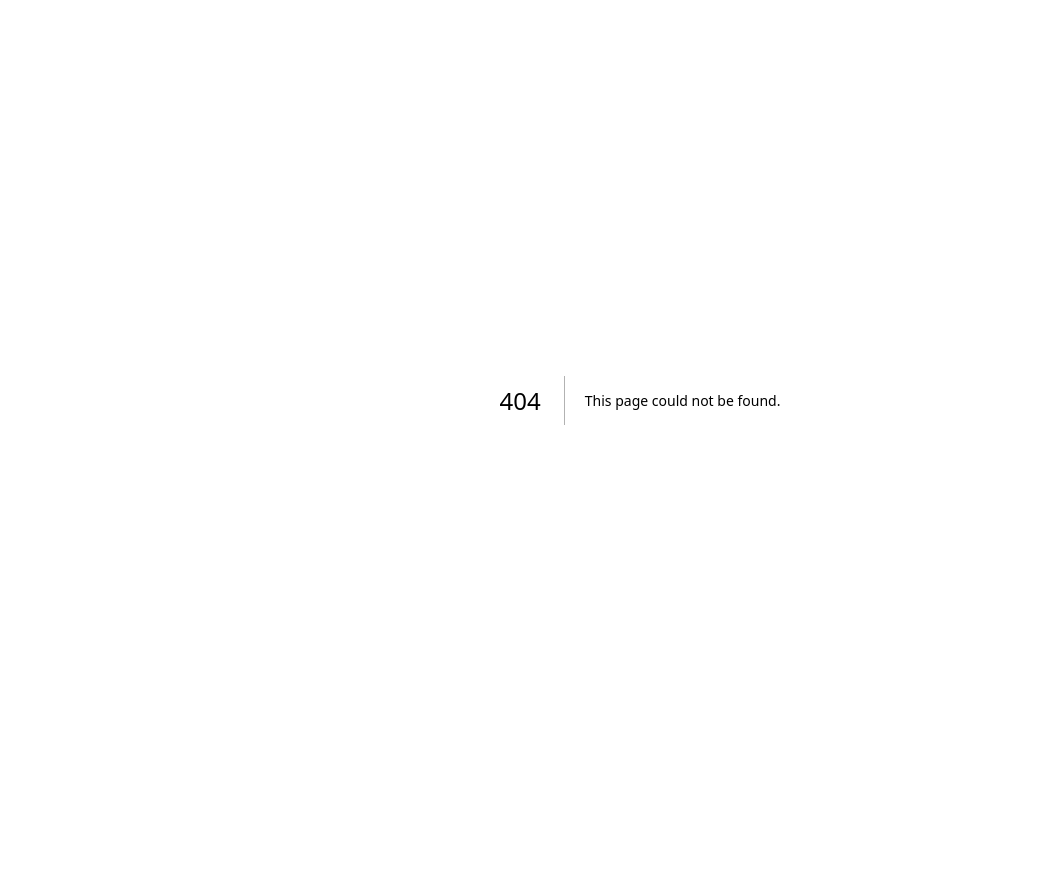
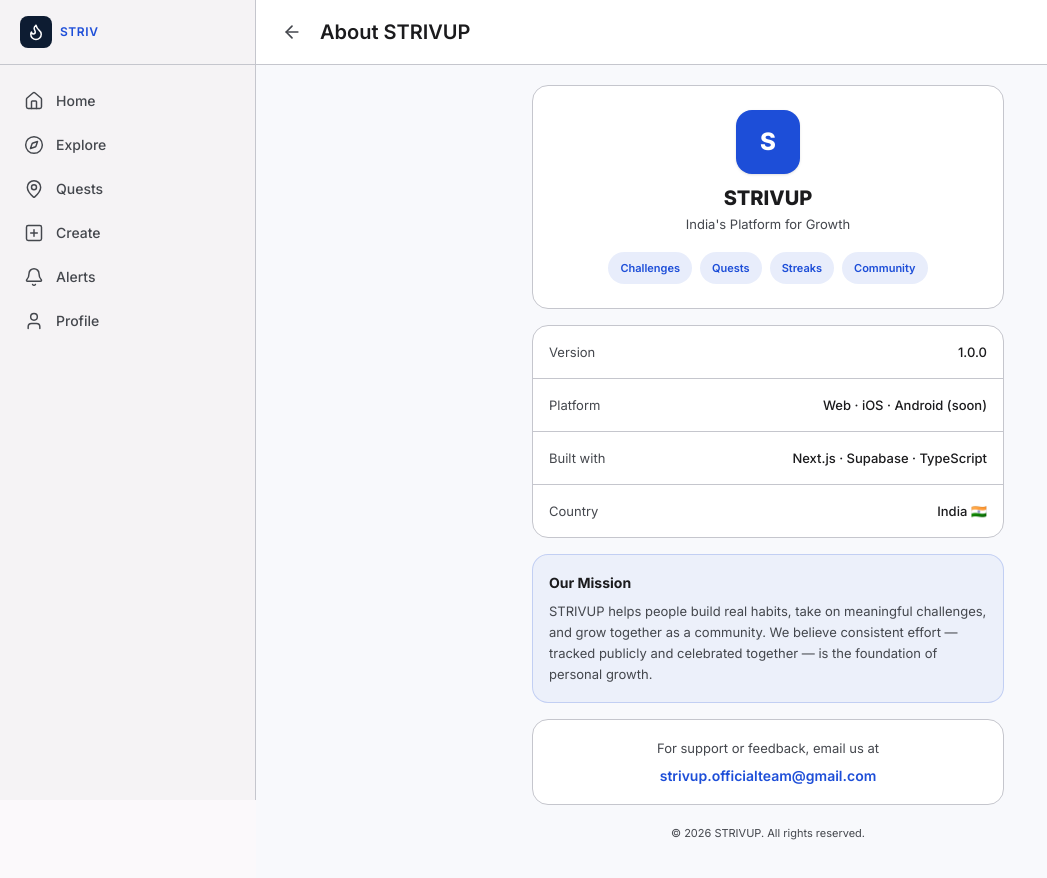
Before and after one commit to Aditya-tech18/StrivUp, a Next.js app: page /settings/about in a window 1280 px wide. Before the commit this address had no page. Shown: the top 878 px of the page, without its empty margins (0-1047 px from the left). Before the commit the page ends 800 px from the top, so only its background shows below. Built offline with nearby package versions, Linux system fonts and the light colour scheme; no server answers.

Commit message:
feat(settings): about STRIVUP page

```diff
--- /dev/null
+++ b/src/app/(app)/settings/about/page.tsx
@@ -0,0 +1,69 @@
+"use client";
+import { useRouter } from "next/navigation";
+import { ArrowLeft, ExternalLink } from "lucide-react";
+
+export default function AboutPage() {
+  const router = useRouter();
+  return (
+    <div className="min-h-screen bg-[#F8F9FC] pb-24">
+      <div className="sticky top-0 z-30 flex items-center gap-3 px-5 py-4 bg-white border-b border-outline-variant">
+        <button onClick={() => router.back()} className="w-8 h-8 flex items-center justify-center text-on-surface-variant hover:text-on-surface">
+          <ArrowLeft size={20} />
+        </button>
+        <h1 className="type-headline-sm text-on-surface font-bold">About STRIVUP</h1>
+      </div>
+      <div className="max-w-lg mx-auto px-5 py-5 flex flex-col gap-4">
+
+        {/* Logo card */}
+        <div className="bg-white rounded-2xl border border-outline-variant p-6 flex flex-col items-center gap-3">
+          <div className="w-16 h-16 rounded-2xl bg-secondary flex items-center justify-center shadow-sm">
+            <span className="text-white text-2xl font-black">S</span>
+          </div>
+          <div className="text-center">
+            <h2 className="text-[20px] font-black text-on-surface">STRIVUP</h2>
+            <p className="text-[13px] text-on-surface-variant mt-0.5">India's Platform for Growth</p>
+          </div>
+          <div className="flex gap-2 flex-wrap justify-center mt-1">
+            {["Challenges","Quests","Streaks","Community"].map(tag => (
+              <span key={tag} className="px-3 py-1 rounded-full bg-secondary/10 text-secondary text-[11px] font-semibold">{tag}</span>
+            ))}
+          </div>
+        </div>
+
+        {/* App info */}
+        <div className="bg-white rounded-2xl border border-outline-variant divide-y divide-outline-variant overflow-hidden">
+          {[
+            { label: "Version",      value: "1.0.0" },
+            { label: "Platform",     value: "Web · iOS · Android (soon)" },
+            { label: "Built with",   value: "Next.js · Supabase · TypeScript" },
+            { label: "Country",      value: "India 🇮🇳" },
+          ].map(row => (
+            <div key={row.label} className="flex items-center justify-between px-4 py-3.5">
+              <p className="text-[13px] text-on-surface-variant">{row.label}</p>
+              <p className="text-[13px] font-medium text-on-surface">{row.value}</p>
+            </div>
+          ))}
+        </div>
+
+        {/* Mission */}
+        <div className="bg-secondary/5 border border-secondary/20 rounded-2xl p-4">
+          <p className="text-[14px] font-bold text-on-surface mb-1.5">Our Mission</p>
+          <p className="text-[13px] text-on-surface-variant leading-relaxed">
+            STRIVUP helps people build real habits, take on meaningful challenges, and grow together as a community. We believe consistent effort — tracked publicly and celebrated together — is the foundation of personal growth.
+          </p>
+        </div>
+
+        {/* Contact */}
+        <div className="bg-white rounded-2xl border border-outline-variant p-4 text-center">
+          <p className="text-[13px] text-on-surface-variant">For support or feedback, email us at</p>
+          <a href="mailto:strivup.officialteam@gmail.com"
+            className="text-secondary font-semibold text-[14px] hover:underline block mt-1">
+            strivup.officialteam@gmail.com
+          </a>
+        </div>
+
+        <p className="text-center text-[11px] text-on-surface-variant">© 2026 STRIVUP. All rights reserved.</p>
+      </div>
+    </div>
+  );
+}
```
